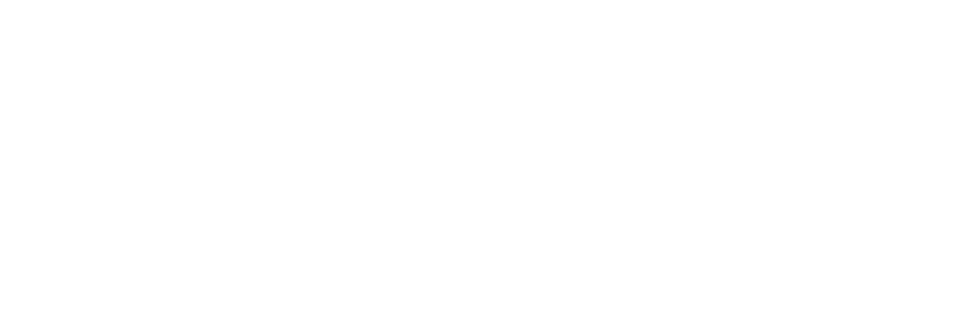
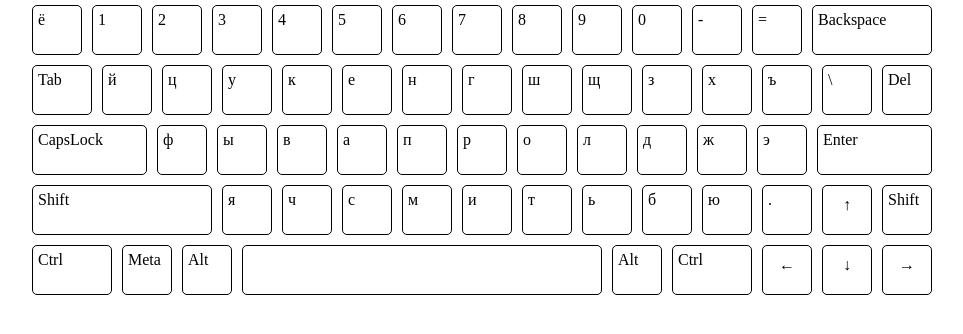
Before and after one commit to Kain4ra/RSS-Virtual-Keyboard, a website with bundled scripts: page index.html in a window 1280 px wide. Shown: the whole page, without its empty margins (158-1121 px from the left). Built offline with nearby package versions, Linux system fonts and the light colour scheme.

Commit message:
feat: keyboard output on the screen

```diff
--- a/index.html
+++ b/index.html
@@ -5,8 +5,9 @@
   <meta http-equiv="X-UA-Compatible" content="IE=edge">
   <meta name="viewport" content="width=device-width, initial-scale=1.0">
   <title>Virtual Keybord</title>
+  <link rel="stylesheet" href="./style.css">
 </head>
 <body>
-  <script src="./index.js"></script>
+  <script type="module" src="./index.js"></script>
 </body>
 </html>
--- a/index.js
+++ b/index.js
@@ -0,0 +1,60 @@
+import keys from './modules/keys.js';
+import Key from './modules/KEY.js';
+
+const keysName = Object.keys(keys.en);
+
+const keyboard = document.createElement('div');
+keyboard.classList.add('keyboard');
+
+for (let i = 0; i < keysName.length; i += 1) {
+  const keyElement = document.createElement('div');
+  keyElement.classList.add('key');
+  keyElement.id = keysName[i];
+
+  const instance = new Key(keysName[i], keys.en[keysName[i]], keys.ru[keysName[i]]);
+  keyElement.key = instance;
+
+  keyboard.appendChild(keyElement);
+}
+
+for (let i = 0; i < keyboard.children.length; i += 1) {
+  const a = 0;
+  switch (keyboard.children[i].key.en[a]) {
+    case 'Control':
+      keyboard.children[i].textContent = 'Ctrl';
+      break;
+    case 'Delete':
+      keyboard.children[i].textContent = 'Del';
+      break;
+    case 'ArrowUp':
+      keyboard.children[i].textContent = '↑';
+      break;
+    case 'ArrowLeft':
+      keyboard.children[i].textContent = '←';
+      break;
+    case 'ArrowDown':
+      keyboard.children[i].textContent = '↓';
+      break;
+    case 'ArrowRight':
+      keyboard.children[i].textContent = '→';
+      break;
+    default:
+      keyboard.children[i].textContent = keyboard.children[i].key.ru[a];
+      break;
+  }
+}
+
+document.body.appendChild(keyboard);
+
+document.addEventListener('keydown', (event) => {
+  const key = document.getElementById(event.code);
+  key.classList.add('key_active');
+  if (event.code === 'Enter' || event.code === 'Tab') event.preventDefault();
+  if (event.code === 'AltLeft' || event.code === 'AltRight') event.preventDefault();
+  if (event.code === 'MetaLeft') event.preventDefault();
+});
+
+document.addEventListener('keyup', (event) => {
+  const key = document.getElementById(event.code);
+  key.classList.remove('key_active');
+});
--- /dev/null
+++ b/modules/KEY.js
@@ -0,0 +1,8 @@
+class Key {
+  constructor(id, en, ru) {
+    this.id = id;
+    this.en = en;
+    this.ru = ru;
+  }
+}
+export default Key;
--- /dev/null
+++ b/modules/keys.js
@@ -0,0 +1,136 @@
+const keys = {
+  en: {
+    Backquote: ['`', '~'],
+    Digit1: ['1', '!'],
+    Digit2: ['2', '@'],
+    Digit3: ['3', '#'],
+    Digit4: ['4', '$'],
+    Digit5: ['5', '%'],
+    Digit6: ['6', '^'],
+    Digit7: ['7', '&'],
+    Digit8: ['8', '*'],
+    Digit9: ['9', '('],
+    Digit0: ['0', ')'],
+    Minus: ['-', '_'],
+    Equal: ['=', '+'],
+    Backspace: ['Backspace', 'Backspace'],
+    Tab: ['Tab', 'Tab'],
+    KeyQ: ['q', 'Q'],
+    KeyW: ['w', 'W'],
+    KeyE: ['e', 'E'],
+    KeyR: ['r', 'R'],
+    KeyT: ['t', 'T'],
+    KeyY: ['y', 'Y'],
+    KeyU: ['u', 'U'],
+    KeyI: ['i', 'I'],
+    KeyO: ['o', 'O'],
+    KeyP: ['p', 'P'],
+    BracketLeft: ['[', '{'],
+    BracketRight: [']', '}'],
+    Backslash: ['\\', '|'],
+    Delete: ['Delete', 'Delete'],
+    CapsLock: ['CapsLock', 'CapsLock'],
+    KeyA: ['a', 'A'],
+    KeyS: ['s', 'S'],
+    KeyD: ['d', 'D'],
+    KeyF: ['f', 'F'],
+    KeyG: ['g', 'G'],
+    KeyH: ['h', 'H'],
+    KeyJ: ['j', 'J'],
+    KeyK: ['k', 'K'],
+    KeyL: ['l', 'L'],
+    Semicolon: [';', ':'],
+    Quote: ["'", '"'],
+    Enter: ['Enter', 'Enter'],
+    ShiftLeft: ['Shift', 'Shift'],
+    KeyZ: ['z', 'Z'],
+    KeyX: ['x', 'X'],
+    KeyC: ['c', 'C'],
+    KeyV: ['v', 'V'],
+    KeyB: ['b', 'B'],
+    KeyN: ['n', 'N'],
+    KeyM: ['m', 'M'],
+    Comma: [',', '<'],
+    Period: ['.', '>'],
+    Slash: ['/', '?'],
+    ArrowUp: ['ArrowUp', 'ArrowUp'],
+    ShiftRight: ['Shift', 'Shift'],
+    ControlLeft: ['Control', 'Control'],
+    MetaLeft: ['Meta', 'Meta'],
+    AltLeft: ['Alt', 'Alt'],
+    Space: [' ', ' '],
+    AltRight: ['Alt', 'Alt'],
+    ControlRight: ['Control', 'Control'],
+    ArrowLeft: ['ArrowLeft', 'ArrowLeft'],
+    ArrowDown: ['ArrowDown', 'ArrowDown'],
+    ArrowRight: ['ArrowRight', 'ArrowRight'],
+  },
+  ru: {
+    Backquote: ['ё', 'Ё'],
+    Digit1: ['1', '!'],
+    Digit2: ['2', '"'],
+    Digit3: ['3', '№'],
+    Digit4: ['4', ';'],
+    Digit5: ['5', '%'],
+    Digit6: ['6', ':'],
+    Digit7: ['7', '?'],
+    Digit8: ['8', '*'],
+    Digit9: ['9', '('],
+    Digit0: ['0', ')'],
+    Minus: ['-', '_'],
+    Equal: ['=', '+'],
+    Backspace: ['Backspace', 'Backspace'],
+    Tab: ['Tab', 'Tab'],
+    KeyQ: ['й', 'Й'],
+    KeyW: ['ц', 'Ц'],
+    KeyE: ['у', 'У'],
+    KeyR: ['к', 'К'],
+    KeyT: ['е', 'Е'],
+    KeyY: ['н', 'Н'],
+    KeyU: ['г', 'Г'],
+    KeyI: ['ш', 'Ш'],
+    KeyO: ['щ', 'Щ'],
+    KeyP: ['з', 'З'],
+    BracketLeft: ['х', 'Х'],
+    BracketRight: ['ъ', 'Ъ'],
+    Backslash: ['\\', '/'],
+    Delete: ['Delete', 'Delete'],
+    CapsLock: ['CapsLock', 'CapsLock'],
+    KeyA: ['ф', 'Ф'],
+    KeyS: ['ы', 'Ы'],
+    KeyD: ['в', 'В'],
+    KeyF: ['а', 'А'],
+    KeyG: ['п', 'П'],
+    KeyH: ['р', 'Р'],
+    KeyJ: ['о', 'О'],
+    KeyK: ['л', 'Л'],
+    KeyL: ['д', 'Д'],
+    Semicolon: ['ж', 'Ж'],
+    Quote: ['э', 'Э'],
+    Enter: ['Enter', 'Enter'],
+    ShiftLeft: ['Shift', 'Shift'],
+    KeyZ: ['я', 'Я'],
+    KeyX: ['ч', 'Ч'],
+    KeyC: ['с', 'С'],
+    KeyV: ['м', 'М'],
+    KeyB: ['и', 'И'],
+    KeyN: ['т', 'Т'],
+    KeyM: ['ь', 'Ь'],
+    Comma: ['б', 'Б'],
+    Period: ['ю', 'Ю'],
+    Slash: ['.', ','],
+    ArrowUp: ['ArrowUp', 'ArrowUp'],
+    ShiftRight: ['Shift', 'Shift'],
+    ControlLeft: ['Control', 'Control'],
+    MetaLeft: ['Meta', 'Meta'],
+    AltLeft: ['Alt', 'Alt'],
+    Space: [' ', ' '],
+    AltRight: ['Alt', 'Alt'],
+    ControlRight: ['Control', 'Control'],
+    ArrowLeft: ['ArrowLeft', 'ArrowLeft'],
+    ArrowDown: ['ArrowDown', 'ArrowDown'],
+    ArrowRight: ['ArrowRight', 'ArrowRight'],
+  },
+};
+
+export default keys;
--- a/package.json
+++ b/package.json
@@ -4,7 +4,8 @@
   "description": "",
   "main": "index.js",
   "scripts": {
-    "test": "echo \"Error: no test specified\" && exit 1"
+    "test": "echo \"Error: no test specified\" && exit 1",
+    "lint": "eslint --fix ."
   },
   "keywords": [],
   "author": "",
--- a/style.css
+++ b/style.css
@@ -0,0 +1,67 @@
+* {
+  margin: 0;
+  padding: 0;
+  box-sizing: border-box;
+}
+
+.keyboard {
+  display: flex;
+  flex-wrap: wrap;
+
+  margin: 0 auto;
+  width: 910px;
+}
+
+.key {
+  margin: 5px;
+  padding: 5px;
+  width: 50px;
+  height: 50px;
+
+  border: solid 1px black;
+  border-radius: 5px;
+}
+
+.key_active {
+  background-color: beige;
+}
+
+#Backspace {
+  width: 120px;
+}
+
+#Tab {
+  width: 60px;
+}
+
+#CapsLock {
+  width: 115px;
+}
+
+#Enter {
+  width: 115px;
+}
+
+#ShiftLeft {
+  width: 180px;
+}
+
+#ControlLeft {
+  width: 80px;
+}
+
+#Space {
+  width: 360px;
+}
+
+#ControlRight {
+  width: 80px;
+}
+
+#ArrowUp,
+#ArrowLeft,
+#ArrowDown,
+#ArrowRight {
+  text-align: center;
+  padding-top: 10px;
+}
```
Also changed, not shown: .eslintrc.js.
